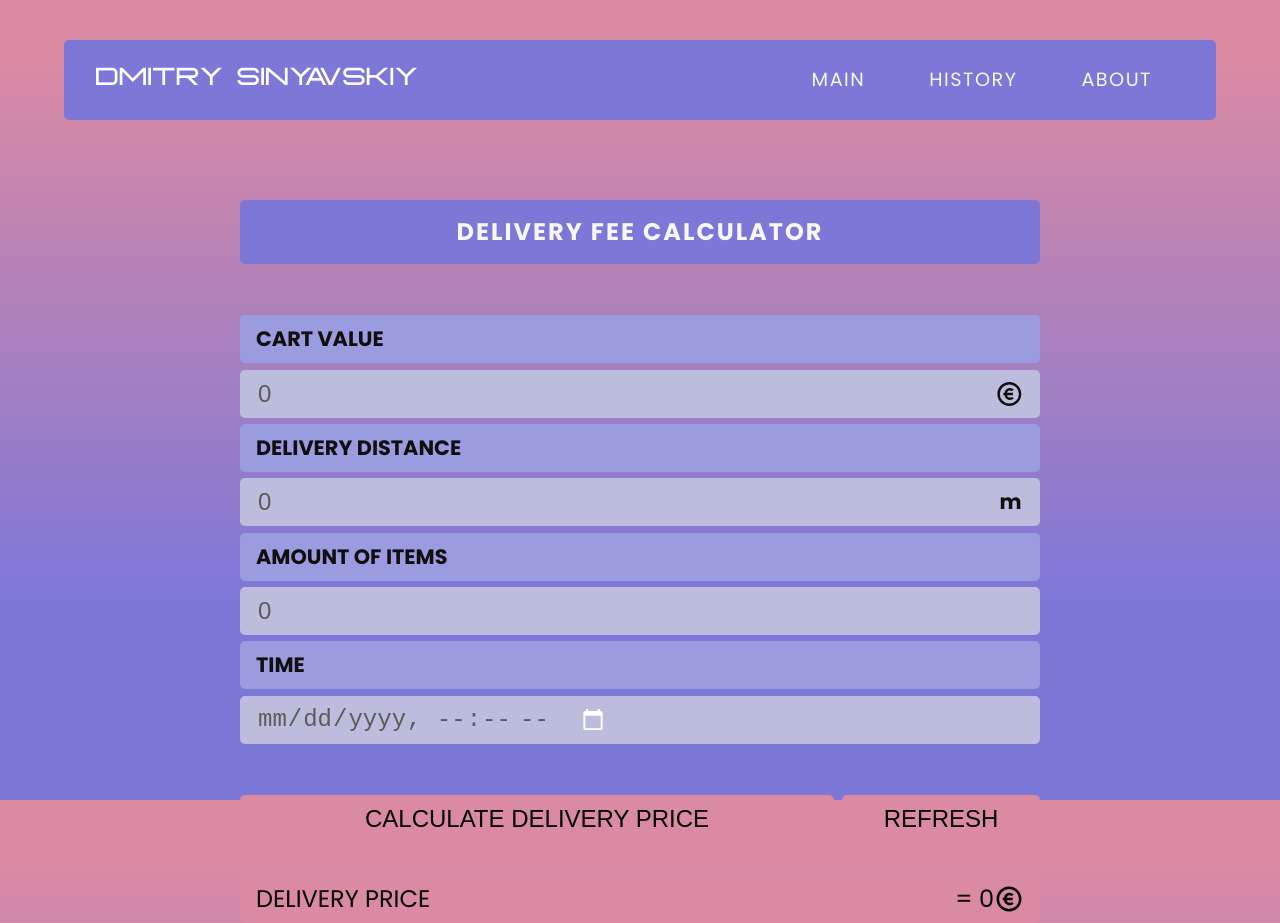
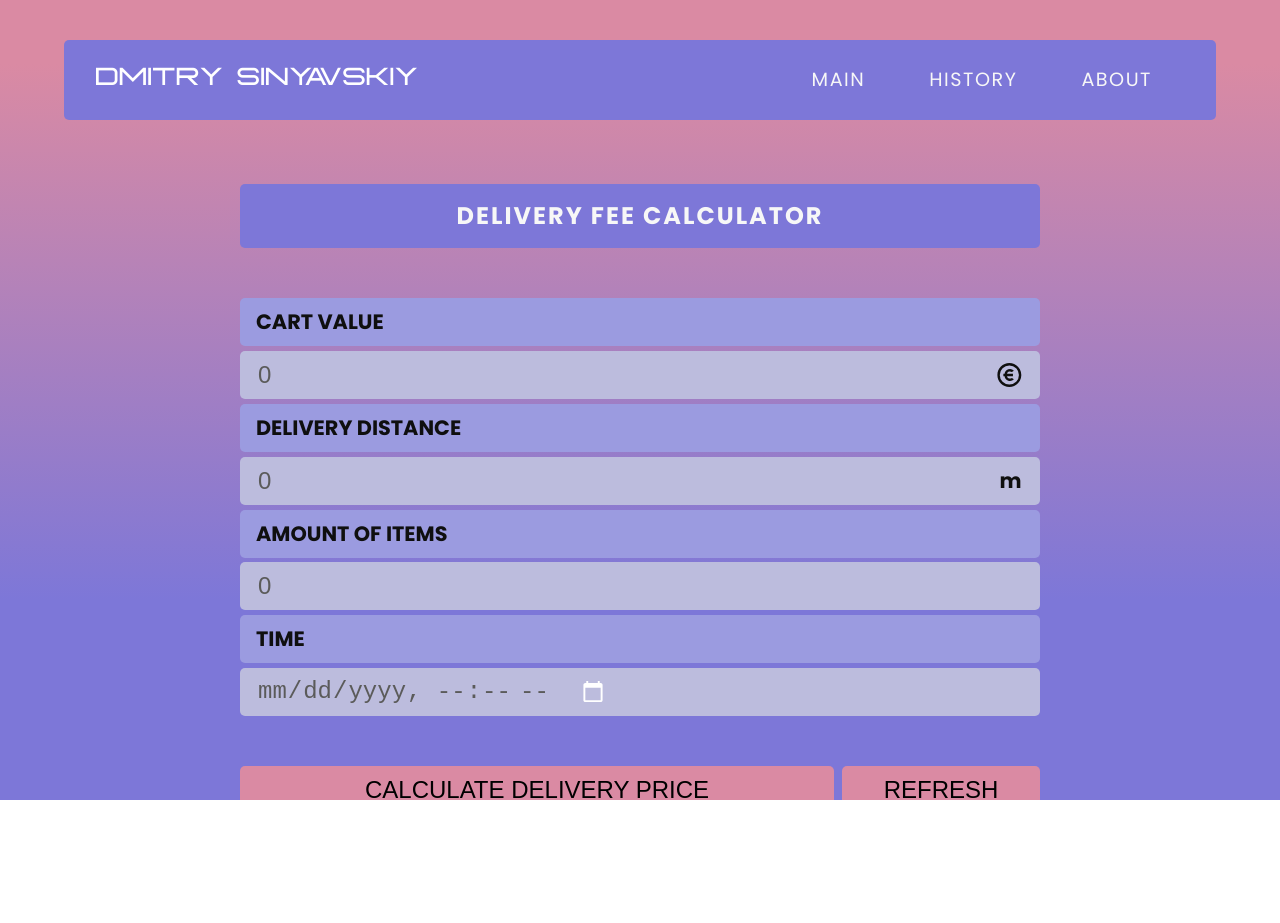
Before and after one commit to uch2ha/Delivery-Calculator, a React (Vite) app: page / in a window 1280 px wide. After the commit the page ends 800 px from the top, so only its background shows below. Built offline with nearby package versions, Linux system fonts and the light colour scheme.

Commit message:
new styles added

```diff
--- a/src/components/mainPage/MainPage.css
+++ b/src/components/mainPage/MainPage.css
@@ -4,7 +4,8 @@
   justify-content: center;
   align-items: center;
   width: 50rem;
-  margin-top: 5rem;
+  margin-top: 4rem;
+  margin-bottom: 4rem;
 }
 
 .calculator-logo {
@@ -36,7 +37,7 @@
 .calculator-inputs div {
   text-transform: uppercase;
   border-radius: 5px;
-  margin-block: 0.2rem;
+  margin-block: 0.15rem;
   height: 3rem;
   width: 100%;
   display: flex;
@@ -129,7 +130,7 @@
   border-radius: 5px;
   background-color: var(--color-pink);
   width: 100%;
-  margin-top: 2rem;
+  margin-top: 1rem;
   height: 3rem;
   font-size: 1.5rem;
   text-transform: uppercase;
--- a/src/main.css
+++ b/src/main.css
@@ -27,6 +27,7 @@
     rgba(125, 119, 216, 1) 25%,
     rgba(218, 138, 163, 1) 92%
   );
+  background-repeat: no-repeat;
 
   font-synthesis: none;
   text-rendering: optimizeLegibility;
@@ -46,6 +47,7 @@ body {
   flex-direction: column;
   justify-content: start;
   align-items: center;
+  overflow: scroll;
 }
 
 .btn {
@@ -58,3 +60,8 @@ body {
 .btn button:hover {
   cursor: pointer;
 }
+
+/* Remove scrollbar */
+::-webkit-scrollbar {
+  display: none;
+}
```
